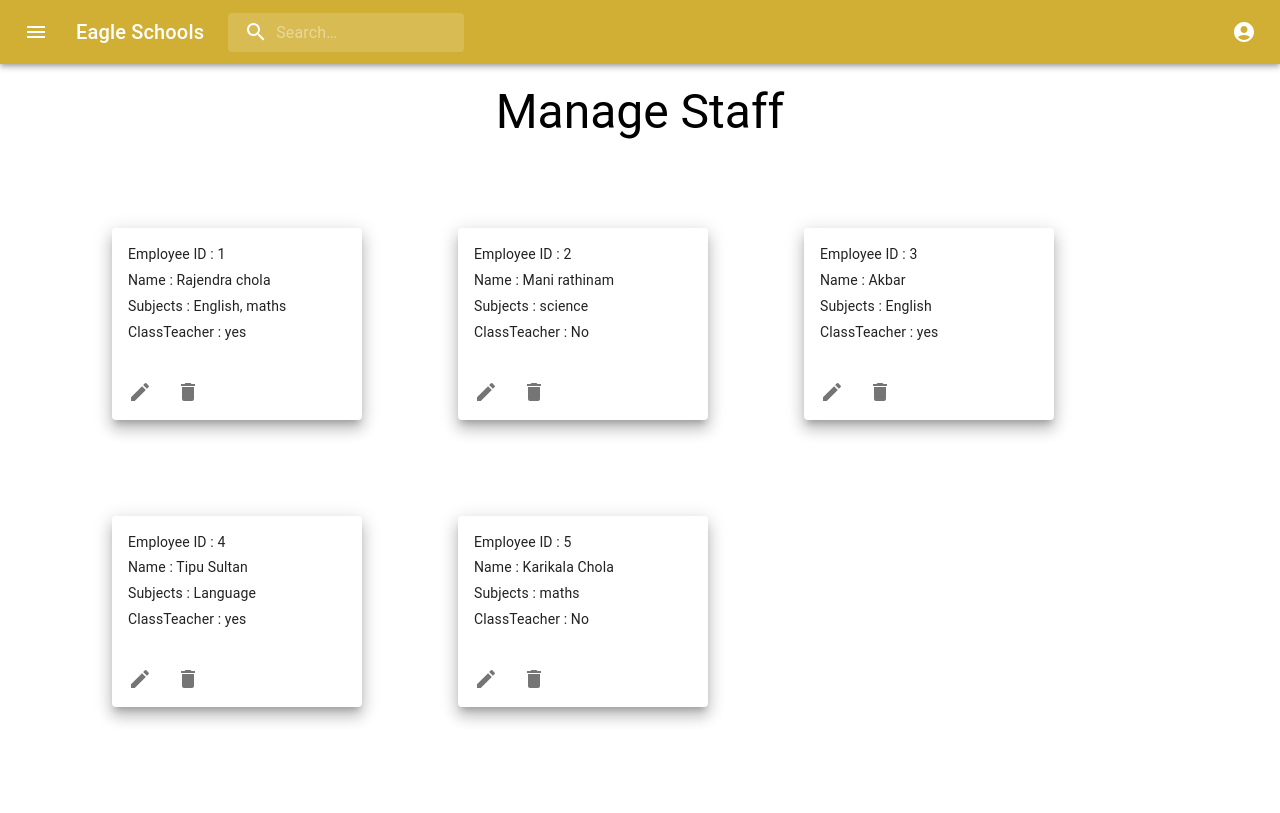
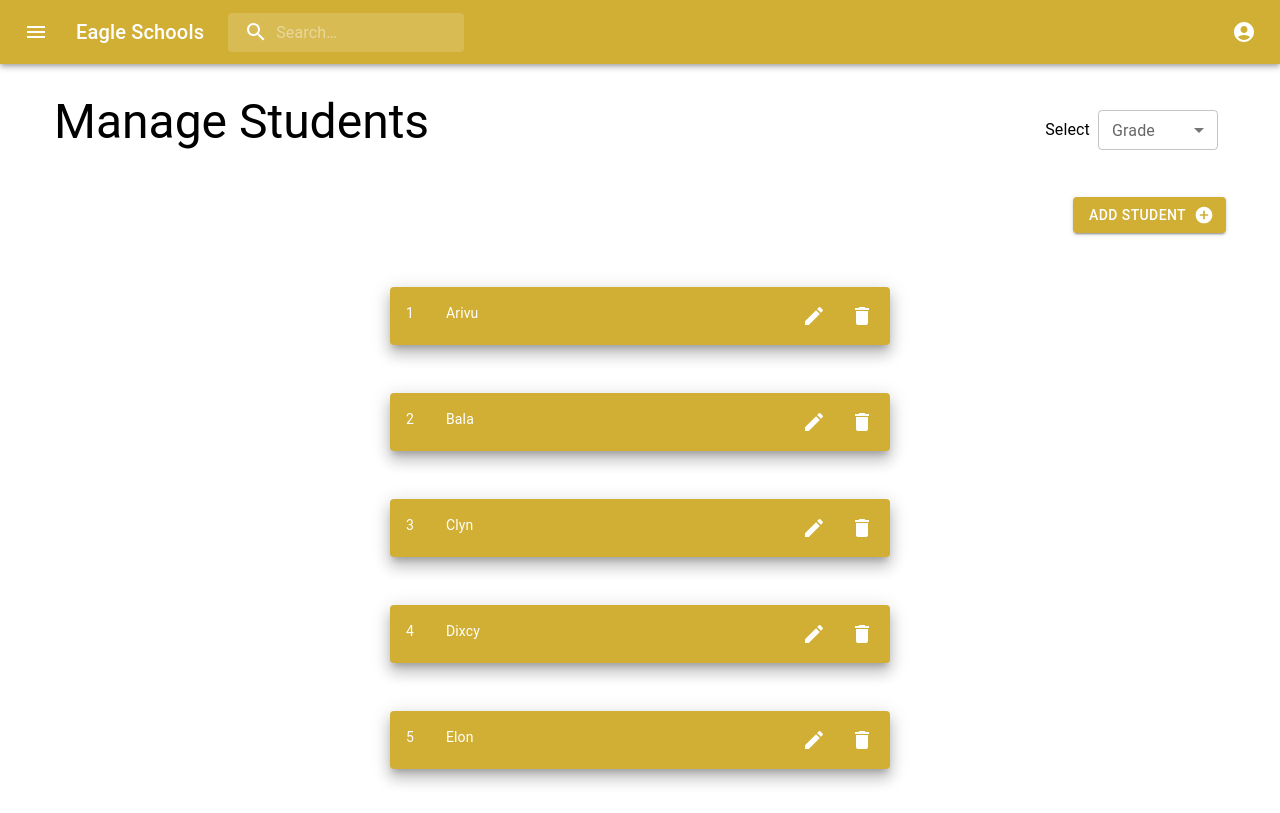
Before and after one commit to sheltonjoseph/School-Management, a React (Create React App) app: page / in a window 1280 px wide. Built offline with nearby package versions, Linux system fonts and the light colour scheme.

Commit message:
managestudents

```diff
--- a/package.json
+++ b/package.json
@@ -7,9 +7,11 @@
     "@emotion/styled": "^11.10.4",
     "@mui/icons-material": "^5.10.6",
     "@mui/material": "^5.10.7",
+    "@mui/x-date-pickers": "^5.0.4",
     "@testing-library/jest-dom": "^5.16.5",
     "@testing-library/react": "^13.4.0",
     "@testing-library/user-event": "^13.5.0",
+    "dayjs": "^1.11.5",
     "formik": "^2.2.9",
     "formik-material-ui": "^4.0.0-alpha.2",
     "react": "^18.2.0",
--- a/src/App.js
+++ b/src/App.js
@@ -1,13 +1,15 @@
 import  Home  from './Pages/Home';
 import ManageDash from './Pages/ManageDash.jsx';
 import ManageStaff from './Pages/ManageStaff';
+import ManageStudents from './Pages/ManageStudents';
 
 function App() {
   return (
     <div className="App">
 {/* <Home/> */}
 {/* <ManageDash/> */}
-<ManageStaff/>
+{/* <ManageStaff/> */}
+<ManageStudents/>
     </div>
   );
 }
--- /dev/null
+++ b/src/Components/EditStudents.jsx
@@ -0,0 +1,125 @@
+import React from "react";
+import Popover from "@mui/material/Popover";
+import Typography from "@mui/material/Typography";
+import TextField from "@mui/material/TextField";
+import InputLabel from "@mui/material/InputLabel";
+import MenuItem from "@mui/material/MenuItem";
+import FormControl from "@mui/material/FormControl";
+import Select from "@mui/material/Select";
+import Radio from "@mui/material/Radio";
+import RadioGroup from "@mui/material/RadioGroup";
+import FormControlLabel from "@mui/material/FormControlLabel";
+import FormLabel from "@mui/material/FormLabel";
+import Button from "@mui/material/Button";
+
+const EditStudents = ({ anchorEl, setAnchorEl, isFromManageStudents }) => {
+  const [grade, setGrade] = React.useState("");
+
+  const handleChange = (event) => {
+    setGrade(event.target.value);
+  };
+  const handleClose = () => {
+    setAnchorEl(null);
+  };
+  const open = Boolean(anchorEl);
+  const id = open ? "simple-popover" : undefined;
+  return (
+    <Popover
+      id={id}
+      open={open}
+      anchorEl={anchorEl}
+      onClose={handleClose}
+      anchorOrigin={{
+        vertical: "bottom",
+        horizontal: "left",
+      }}
+    >
+      <div
+        style={{
+          display: "flex",
+          flexDirection: "column",
+          alignItems: "center",
+          minWidth: "300px",
+          padding: "20px",
+        }}
+      >
+        <Typography>
+          {isFromManageStudents ? "Add Students" : "Edit Student"}
+        </Typography>
+        <TextField
+          id="standard-basic"
+          label="FirstName"
+          variant="standard"
+          sx={{ width: "100%" }}
+        />
+        <TextField
+          id="standard-basic"
+          label="LastName"
+          variant="standard"
+          sx={{ width: "100%" }}
+        />
+        <TextField
+          id="standard-basic"
+          label="Roll no"
+          variant="standard"
+          sx={{ width: "100%" }}
+        />
+        <FormControl variant="standard" sx={{ width: "100%" }}>
+          <InputLabel id="demo-simple-select-standard-label">Grade</InputLabel>
+          <Select
+            labelId="demo-simple-select-standard-label"
+            id="demo-simple-select-standard"
+            value={grade}
+            onChange={handleChange}
+            label="Grade"
+          >
+            <MenuItem value={1}>One</MenuItem>
+            <MenuItem value={2}>Two</MenuItem>
+            <MenuItem value={3}>Three</MenuItem>
+          </Select>
+        </FormControl>
+        <FormControl sx={{ width: "100%", marginTop: 1 }}>
+          <FormLabel id="demo-radio-buttons-group-label">Gender</FormLabel>
+          <RadioGroup
+            aria-labelledby="demo-radio-buttons-group-label"
+            defaultValue="female"
+            name="radio-buttons-group"
+            sx={{
+              display: "flex",
+              flexDirection: "row",
+              justifyContent: "space-evenly",
+            }}
+          >
+            <FormControlLabel
+              value="female"
+              control={<Radio />}
+              label="Female"
+            />
+            <FormControlLabel value="male" control={<Radio />} label="Male" />
+            <FormControlLabel value="other" control={<Radio />} label="Other" />
+          </RadioGroup>
+        </FormControl>
+        <TextField
+          id="standard-basic"
+          label="DOB"
+          variant="standard"
+          sx={{ width: "100%" }}
+        />
+        <Button
+          variant="contained"
+          sx={{
+            background: "#d1af35",
+            "&:hover": {
+              backgroundColor: "#d1af35",
+            },
+            marginTop: 3,
+          }}
+        >
+          Done
+        </Button>
+      </div>
+    </Popover>
+  );
+};
+
+export default EditStudents;
--- a/src/Components/StudentCard.jsx
+++ b/src/Components/StudentCard.jsx
@@ -6,75 +6,52 @@ import CardContent from "@mui/material/CardContent";
 import IconButton from "@mui/material/IconButton";
 import Typography from "@mui/material/Typography";
 import EditIcon from "@mui/icons-material/Edit";
-import Popover from "@mui/material/Popover";
-import InputLabel from "@mui/material/InputLabel";
-import MenuItem from "@mui/material/MenuItem";
-import FormControl from "@mui/material/FormControl";
-import Select from "@mui/material/Select";
+import EditStudents from "./EditStudents";
 import DeleteDialog from "./DeleteDialog";
 
-const StudentCard = () => {
+const StudentCard = ({ item }) => {
+  const [anchorEl, setAnchorEl] = React.useState(null);
+
+  const handleClick = (event) => {
+    setAnchorEl(event.currentTarget);
+  };
+
+
   return (
     <div>
       <Card
         sx={{
-          maxWidth: 300,
-          minWidth: 270,
+          minWidth: 500,
           boxShadow: 10,
-          margin: 6,
+          margin: 3,
           display: "flex",
-          justifyContent:"space-between"
+          justifyContent: "space-between",
+          background:"#d1af35",
+          color:"white"
         }}
       >
-        <CardContent sx={{display:"flex",justifyContent:"space-between"}}>
-          <Typography sx={{ fontSize: 14 , marginRight:4}} gutterBottom>
-           01
+        <CardContent sx={{ display: "flex", justifyContent: "space-between" }}>
+          <Typography sx={{ fontSize: 14, marginRight: 4 }} gutterBottom>
+            {item.id}
           </Typography>
           <Typography sx={{ fontSize: 14 }} gutterBottom>
-           Amar
+            {item.name}
           </Typography>
         </CardContent>
         <CardActions>
           <IconButton aria-label="add to favorites">
-            <EditIcon />
+            <EditIcon onClick={handleClick} sx={{color:"white"}}/>
           </IconButton>
           <IconButton aria-label="share">
-            <DeleteIcon />
+            <DeleteIcon  sx={{color:"white"}}/>
           </IconButton>
         </CardActions>
-        {/* <Popover
-      id={id}
-      open={open}
-      anchorEl={anchorEl}
-      onClose={handleClose}
-      anchorOrigin={{
-        vertical: "bottom",
-        horizontal: "left",
-      }}
-    >
-      <div style={{ display: "flex", flexDirection: "row" }}>
-        <Typography sx={{ p: 2 }}>Set as ClassTeacher</Typography>{" "}
-        <FormControl sx={{ m: 1, minWidth: 120 }} size="small">
-          <InputLabel id="demo-select-small">Grade</InputLabel>
-          <Select
-            labelId="demo-select-small"
-            id="demo-select-small"
-            value={age}
-            label="Age"
-            onChange={handleChange}
-          >
-            <MenuItem value={1}>one</MenuItem>
-            <MenuItem value={2}>Two</MenuItem>
-            <MenuItem value={3}>Three</MenuItem>
-          </Select>
-        </FormControl>
-      </div>
-    </Popover> */}
         {/* <DeleteDialog
       handleClickOpen={handleClickOpen}
       popOpen={popOpen}
       setPopOpen={setPopOpen}
     /> */}
+        <EditStudents anchorEl={anchorEl} setAnchorEl={setAnchorEl}  />
       </Card>
     </div>
   );
--- a/src/Pages/ManageStaff.jsx
+++ b/src/Pages/ManageStaff.jsx
@@ -3,7 +3,6 @@ import Container from "@mui/material/Container";
 import NavBar from "../Components/navBar";
 import Typography from "@mui/material/Typography";
 import EmployeeCard from "../Components/EmployeeCard";
-import StudentCard from "../Components/StudentCard";
 import { sampleEmployee } from "../sampledata";
 
 const ManageStaff = () => {
@@ -30,7 +29,6 @@ const ManageStaff = () => {
             <EmployeeCard item={item} />
           ))}
         </div>
-        {/* <StudentCard/> */}
       </Container>
     </div>
   );
--- /dev/null
+++ b/src/Pages/ManageStudents.jsx
@@ -0,0 +1,103 @@
+import React from "react";
+import Container from "@mui/material/Container";
+import NavBar from "../Components/navBar";
+import Typography from "@mui/material/Typography";
+import StudentCard from "../Components/StudentCard";
+import InputLabel from "@mui/material/InputLabel";
+import MenuItem from "@mui/material/MenuItem";
+import FormControl from "@mui/material/FormControl";
+import Select from "@mui/material/Select";
+import Button from "@mui/material/Button";
+import AddCircleIcon from "@mui/icons-material/AddCircle";
+import { sampleStudent } from "../sampledata";
+import EditStudents from "../Components/EditStudents";
+
+const ManageStudents = () => {
+  const [grade, setGrade] = React.useState("");
+  const [anchorEl, setAnchorEl] = React.useState(null);
+
+  const handleClick = (event) => {
+    setAnchorEl(event.currentTarget);
+  };
+  const handleChange = (event) => {
+    setGrade(event.target.value);
+  };
+  return (
+    <div>
+      <NavBar />
+      <Container maxWidth="m">
+        <div
+          style={{
+            display: "flex",
+            justifyContent: "space-between",
+            margin: 30,
+          }}
+        >
+          <Typography variant="h3" gutterBottom sx={{ textAlign: "center" }}>
+            Manage Students
+          </Typography>
+          <div
+            style={{
+              display: "flex",
+              flexDirection: "row",
+              alignItems: "center",
+            }}
+          >
+            <Typography>Select</Typography>
+            <FormControl sx={{ m: 1, minWidth: 120 }} size="small">
+              <InputLabel id="demo-select-small">Grade</InputLabel>
+              <Select
+                labelId="demo-select-small"
+                id="demo-select-small"
+                value={grade}
+                label="Age"
+                onChange={handleChange}
+              >
+                <MenuItem value={1}>one</MenuItem>
+                <MenuItem value={2}>Two</MenuItem>
+                <MenuItem value={3}>Three</MenuItem>
+              </Select>
+            </FormControl>
+          </div>
+        </div>
+        <div
+          style={{ display: "flex", justifyContent: "flex-end", margin: 30 }}
+        >
+          <Button
+            variant="contained"
+            endIcon={<AddCircleIcon />}
+            sx={{
+              background: "#d1af35",
+              "&:hover": {
+                backgroundColor: "#d1af35",
+              },
+            }}
+            onClick={handleClick}
+          >
+            Add Student
+          </Button>
+        </div>
+        <div
+          style={{
+            display: "flex",
+            flexDirection: "column",
+            alignItems: "center",
+            flexWrap: "wrap",
+            margin: "20px",
+          }}
+        >
+          {sampleStudent.map((item) => (
+            <StudentCard item={item} />
+          ))}
+        </div>
+        <EditStudents
+          anchorEl={anchorEl}
+          setAnchorEl={setAnchorEl}
+          isFromManageStudents
+        />
+      </Container>
+    </div>
+  );
+};
+
+export default ManageStudents;
--- a/src/sampledata.js
+++ b/src/sampledata.js
@@ -34,22 +34,22 @@ export const sampleEmployee = [
 export const sampleStudent = [
   {
     id: 1,
-    name: "Rajendra chola",
+    name: "Arivu",
   },
   {
     id: 2,
-    name: "Mani rathinam",
+    name: "Bala",
   },
   {
     id: 3,
-    name: "Akbar",
+    name: "Clyn",
   },
   {
     id: 4,
-    name: "Tipu Sultan",
+    name: "Dixcy",
   },
   {
     id: 5,
-    name: "Karikala Chola",
+    name: "Elon",
   },
 ];
```
Also changed, not shown: 1 other file (tests, documents, lock files or other folders).
